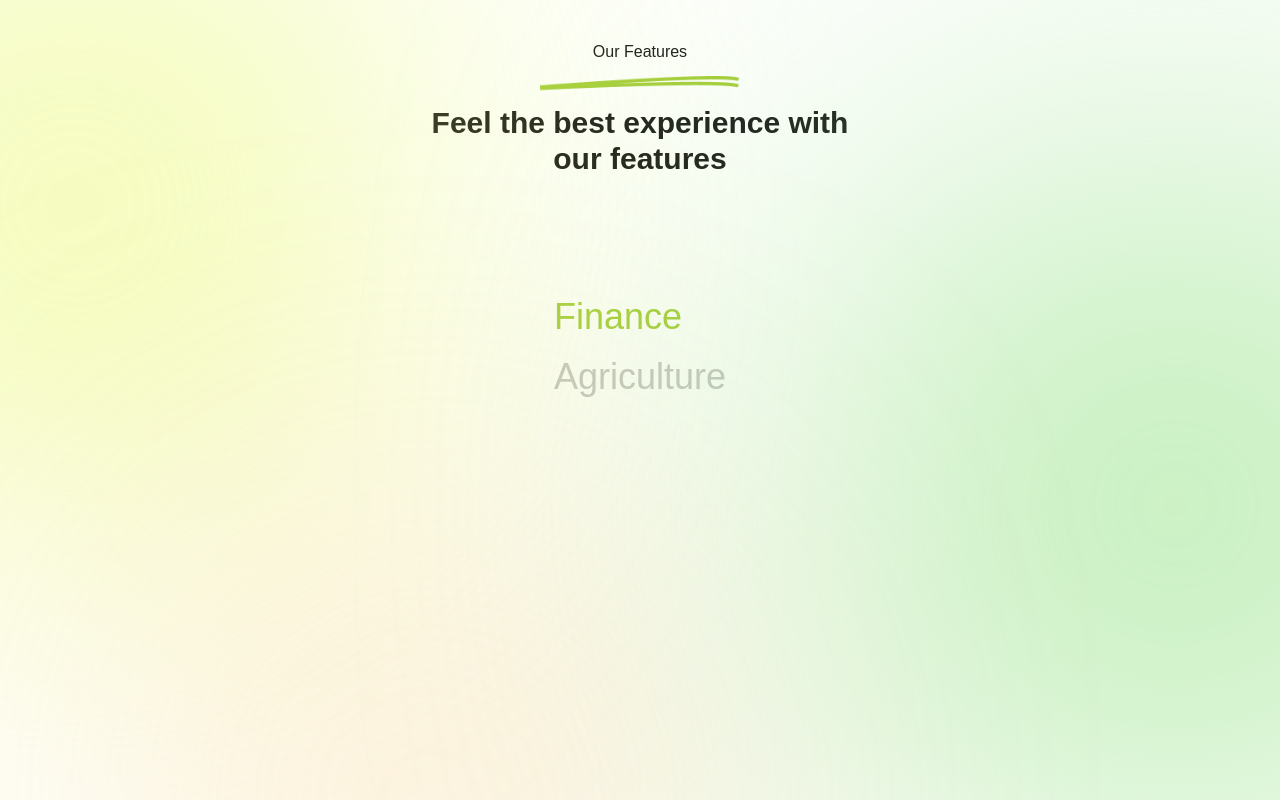
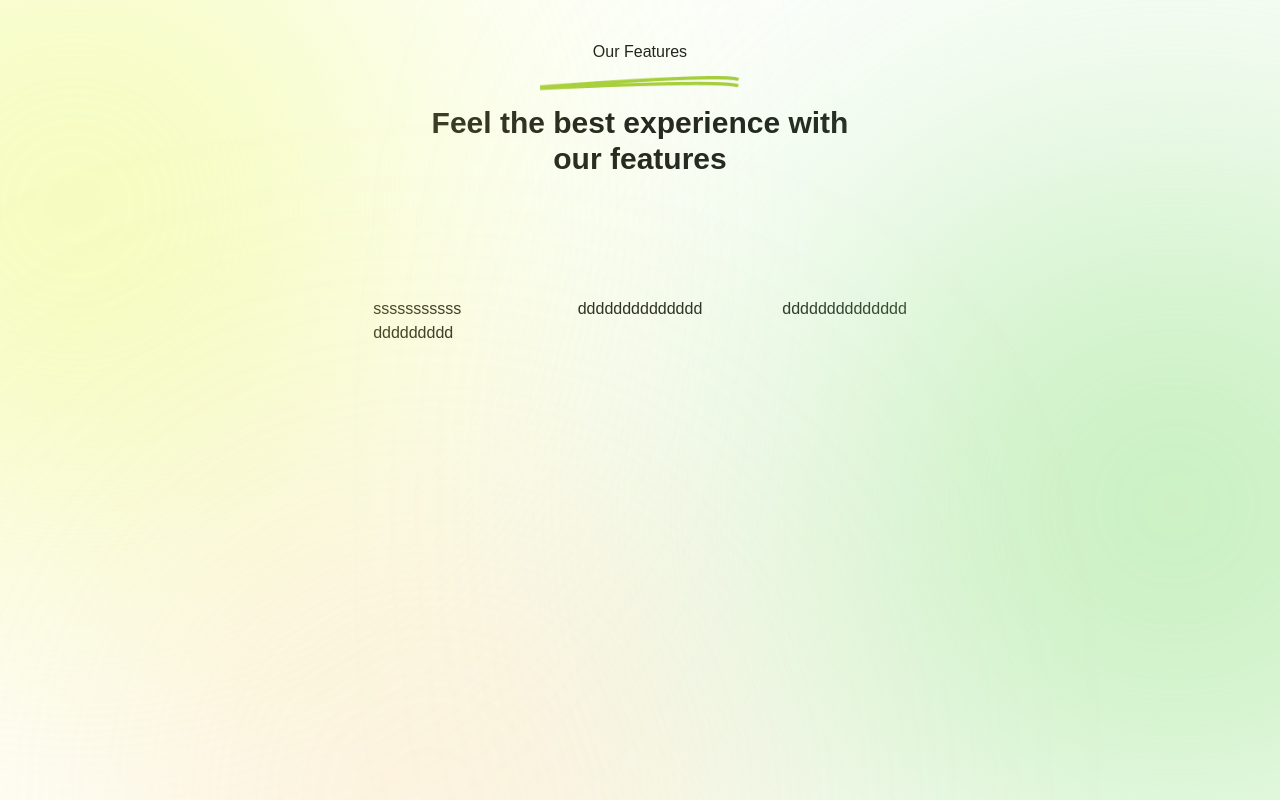
Before and after one commit to Bida3443/Afrikabal, a Next.js app: page / in a window 1280 px wide. Shown: the part 1950-2750 px from the top of the page. Built offline with nearby package versions, Linux system fonts and the light colour scheme.

Commit message:
afrikabal

```diff
--- a/components/home/sectiontwo.tsx
+++ b/components/home/sectiontwo.tsx
@@ -15,15 +15,13 @@ export default function  sectiontwo  () {
             <Image src={slash} alt='' width={200} height={200}/>
             <h1 className='font-semibold  text-3xl'>Feel the best experience with <br /> our features</h1>
           </div>
-          <div className='flex mt-30 gap-20 justify-center'>
-            <div className='space-y-5'>
-              <h1 className='text-4xl font-medium text-[#A5CD39]'>Finance</h1>
-              <h1 className='text-4xl font-medium text-[#C6C6C6]'>Agriculture</h1>
-
-
-
-
+          <div className='grid lg:grid-cols-3 grid-cols-2 mt-30 gap-20 justify-center'>
+            <div className=''>
+                <h1>sssssssssss</h1>
+                <p>ddddddddd</p>
             </div>
+            <div>dddddddddddddd</div>
+            <div>dddddddddddddd</div>
 
           </div>
         </div>
```
